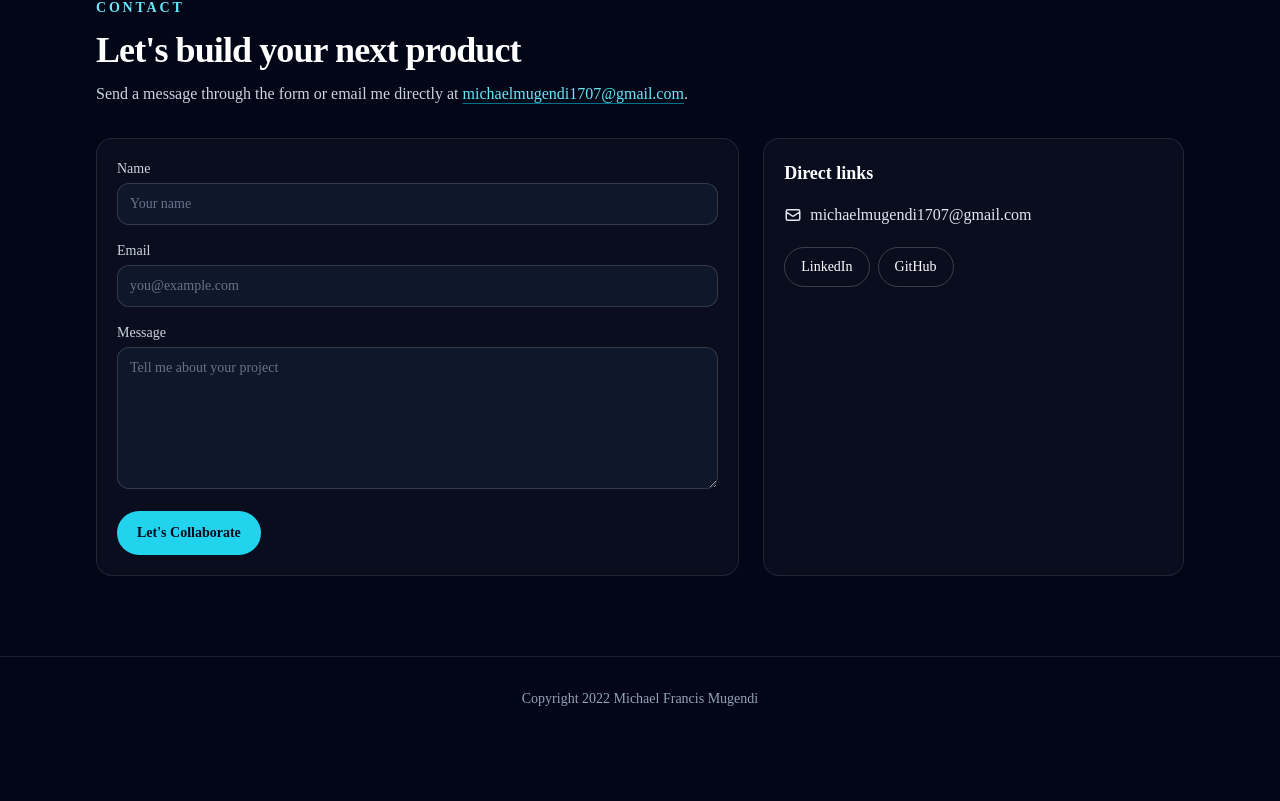
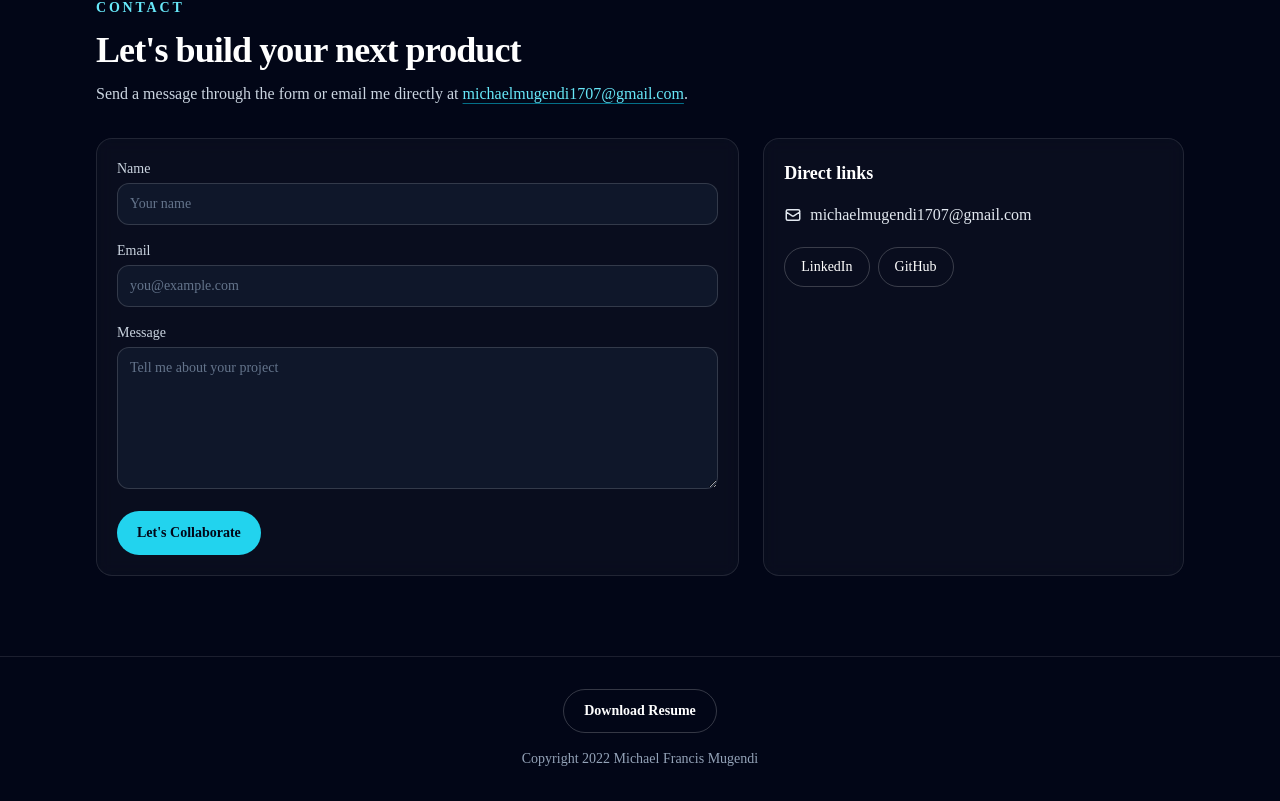
Before and after one commit to myk-francis/michael-portfolio, a React (Create React App) app: page / in a window 1280 px wide. Shown: the part 3580-4381 px from the top of the page. Before the commit the page ends 4321 px from the top, so only its background shows below. Built offline with nearby package versions, Linux system fonts and the light colour scheme.

Commit message:
Update: added download button for resume

```diff
--- a/src/App.tsx
+++ b/src/App.tsx
@@ -3,6 +3,7 @@ import Contact from "./components/Contact";
 import FeaturedProjects from "./components/FeaturedProjects";
 import Home from "./components/Home";
 import Navbar from "./components/Navbar";
+import ResumePdf from "./assets/Resume.pdf";
 import Skills from "./components/Skills";
 import Work from "./components/Work";
 
@@ -19,8 +20,17 @@ function App(): JSX.Element {
         <Contact />
       </main>
       <footer className="border-t border-white/10 py-8">
-        <div className="app-container text-center text-sm text-slate-400">
-          Copyright {new Date().getFullYear()} Michael Francis Mugendi
+        <div className="app-container flex flex-col items-center gap-4 text-center">
+          <a
+            href={ResumePdf}
+            download="Michael-Francis-Mugendi-Resume.pdf"
+            className="inline-flex min-h-[44px] items-center rounded-full border border-white/20 px-5 py-2.5 text-sm font-semibold text-white transition hover:border-cyan-300 hover:text-cyan-300 focus-visible:outline-none focus-visible:ring-2 focus-visible:ring-cyan-300"
+          >
+            Download Resume
+          </a>
+          <p className="text-sm text-slate-400">
+            Copyright {new Date().getFullYear()} Michael Francis Mugendi
+          </p>
         </div>
       </footer>
     </div>
```
